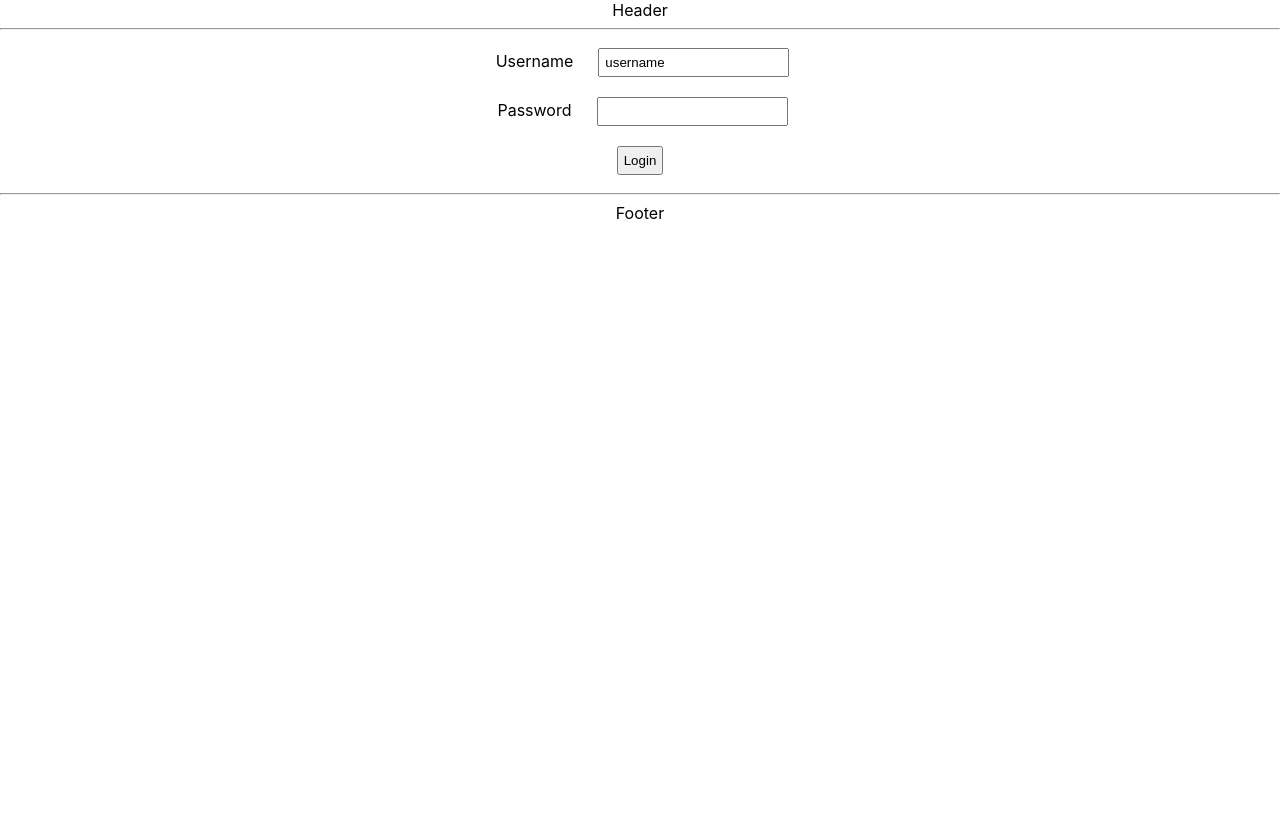
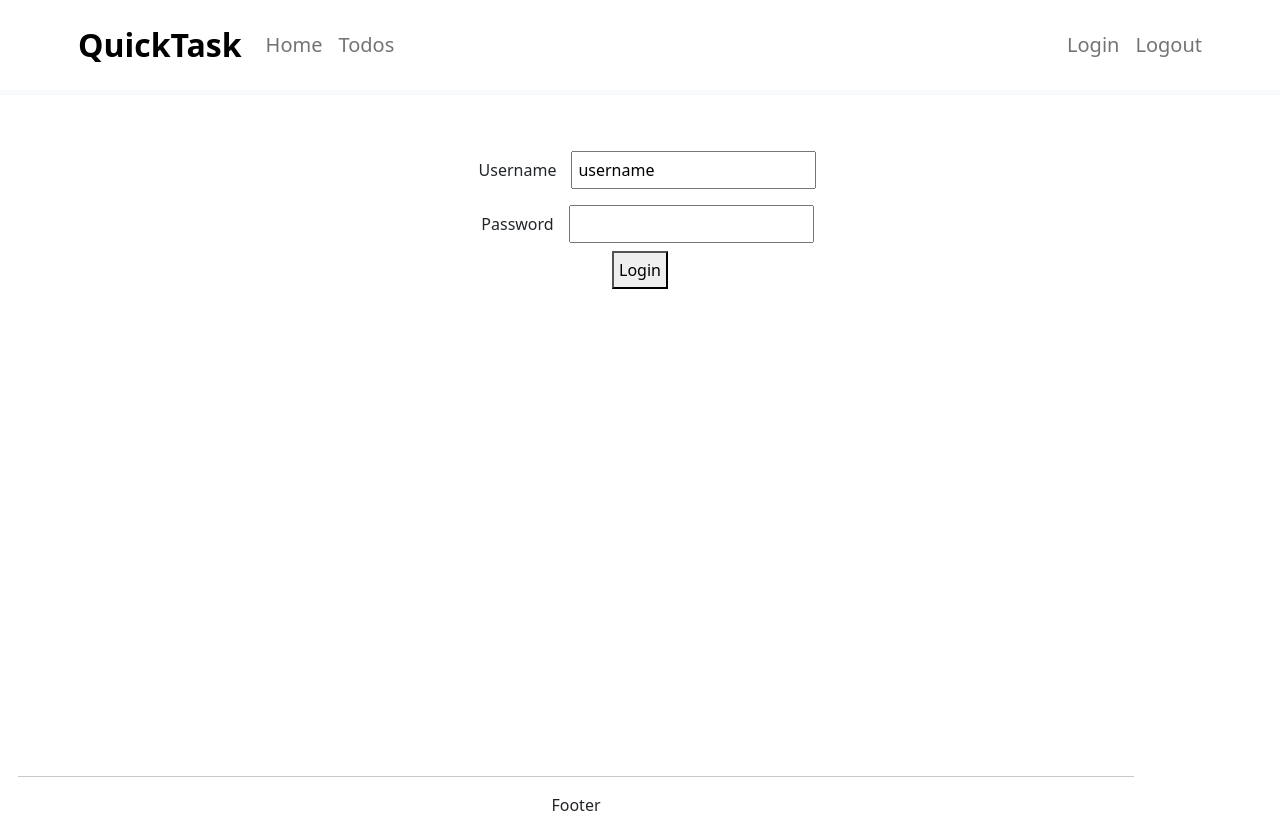
Before and after one commit to eshasherry/todo-app, a React (Create React App) app: page / in a window 1280 px wide. Built offline with nearby package versions, Linux system fonts and the light colour scheme.

Commit message:
adding bootstrap and using it for header

```diff
--- a/package.json
+++ b/package.json
@@ -6,6 +6,7 @@
     "@testing-library/jest-dom": "^5.16.5",
     "@testing-library/react": "^13.4.0",
     "@testing-library/user-event": "^13.5.0",
+    "bootstrap": "^5.2.3",
     "react": "^18.2.0",
     "react-dom": "^18.2.0",
     "react-router-dom": "^6.8.1",
--- a/src/components/TodoApp.css
+++ b/src/components/TodoApp.css
@@ -2,3 +2,9 @@
     margin: 10px;
     padding: 5px;
 }
+.footer{
+    bottom: 0;
+    position: absolute;
+    width: 90%;
+    height: 40px;
+}
--- a/src/components/TodoApp.jsx
+++ b/src/components/TodoApp.jsx
@@ -7,8 +7,8 @@
 
     return(
         <div className="TodoApp">
-            <HeaderComponent/>
                 <BrowserRouter>
+                    <HeaderComponent/>
                     <Routes>
                         <Route path='/' element={<LoginComponent/>}></Route>
                         <Route path='/login' element={<LoginComponent/>}></Route>
@@ -17,8 +17,8 @@
                         <Route path='*' element={<ErrorComponent/>}></Route>
                         <Route path='/logout' element={<LogoutComponent/>}></Route>
                     </Routes>
+                    <FooterComponent/>
                 </BrowserRouter>
-            <FooterComponent/>
         </div>
     )
 }
@@ -81,12 +81,12 @@
     const todos = [{id: 1, description: "Learn Spring", isComplete: false, targetDate:targetDate},
                    {id: 2, description: "Learn Something", isComplete: false, targetDate:targetDate}]
     return(
-        <div>
+        <div className="container">
             <div>
                 <h2>List of all your Todos</h2>
             </div>
             <div>
-                <table>
+                <table className="table">
                     <thead>
                         <tr>
                             <td>ID</td>
@@ -126,15 +126,34 @@
 }
 function HeaderComponent(){
     return(
-        <div className="header">
-               Header<hr/>
-        </div>
+        <header className="border-bottom border-light border-5 mb-5 p-2">
+            <div className="container">
+                <div className="row">
+                    <nav className="navbar navbar-expand-lg">
+                        <div className="navbar-brand ms-2 fs-2 fw-bold text-black">QuickTask</div>
+                        <div className="collapse navbar-collapse">
+                            <ul className="navbar-nav">
+                                <li className="nav-item fs-5"><Link className="nav-link" to="/welcome/esha">Home</Link></li>
+                                <li className="nav-item fs-5"><Link className="nav-link" to="/todos">Todos</Link></li>
+                            </ul>
+                        </div>
+                        <ul className="navbar-nav">
+                            <li className="nav-item fs-5"><Link className="nav-link" to="/login">Login</Link></li>
+                            <li className="nav-item fs-5"><Link className="nav-link" to="/logout">Logout</Link></li>
+                        </ul>
+                    </nav>
+                </div>
+            </div>
+        </header>
+
     )
 }
 function FooterComponent(){
     return(
         <div className="footer">
-            <hr/>   Footer
+            <div className="container">
+                <hr/>   Footer
+            </div>
         </div>
     )
 }
--- a/src/index.js
+++ b/src/index.js
@@ -3,6 +3,7 @@
 import './index.css';
 import App from './App';
 import reportWebVitals from './reportWebVitals';
+import 'bootstrap/dist/css/bootstrap.min.css';
 
 const root = ReactDOM.createRoot(document.getElementById('root'));
 root.render(
```
Also changed, not shown: 1 other file (tests, documents, lock files or other folders).
